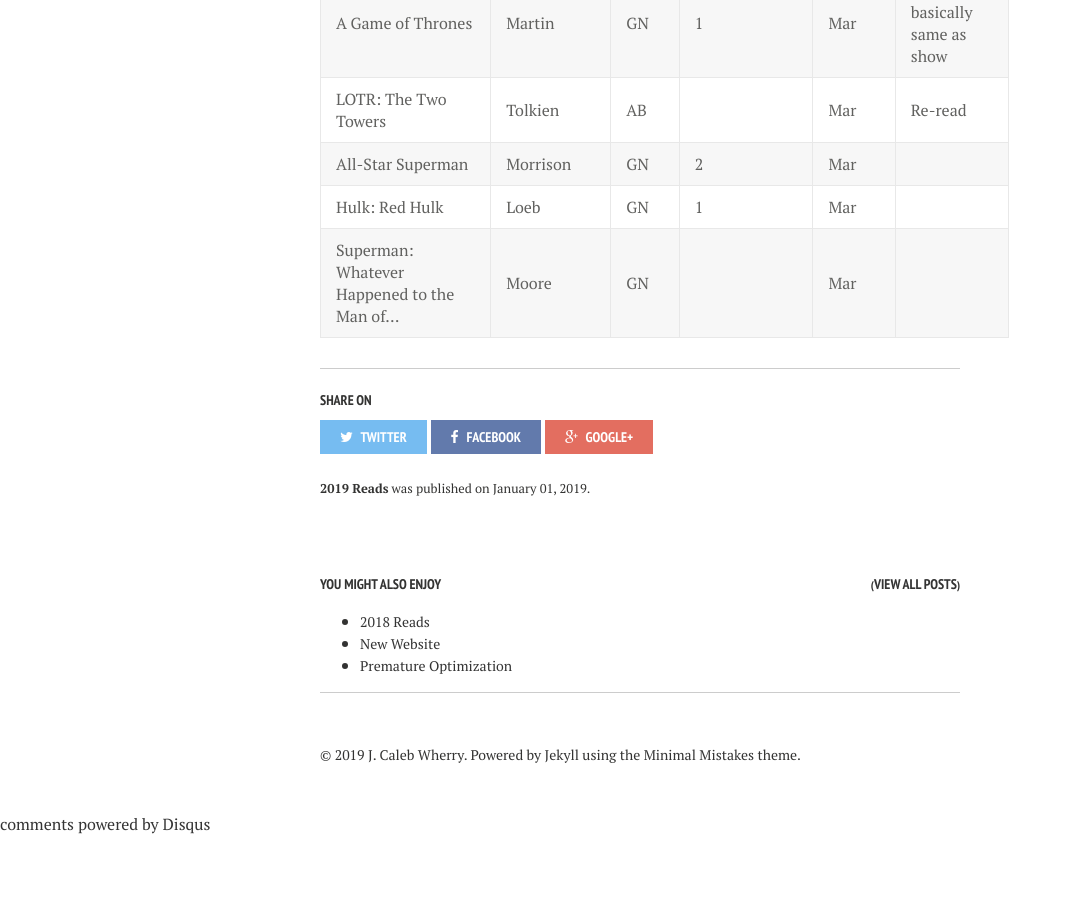
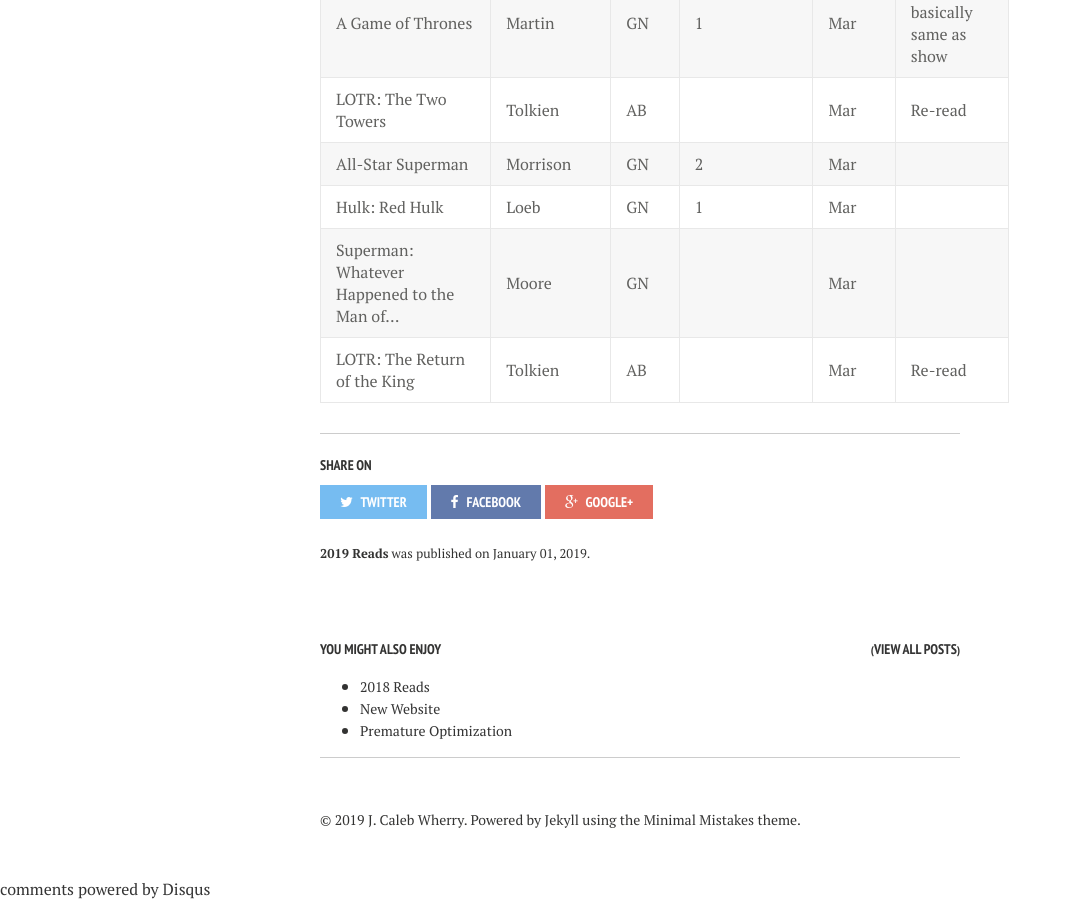
Before and after one commit to calebwherry/calebwherry.github.io, a Jekyll site: the page built from _posts/2019-01-01-2019-Reads.md, in a window 1280 px wide and 900 px high, scrolled down 4983 px. Shown: the whole window, without its empty margins (0-1072 px from the left). Built offline with Jekyll 4.4.1, drawn with Linux system fonts in a browser that asks for light colours; nearby versions of some CDN libraries; comment, search, counter and statistics services are not loaded; before the commit the page ends 5818 px from its top, so only the background shows below that.

Commit message:
Added new 2019 read

```diff
--- a/_posts/2019-01-01-2019-Reads.md
+++ b/_posts/2019-01-01-2019-Reads.md
@@ -101,3 +101,4 @@
 | All-Star Superman                             | Morrison       | GN    | 2            | Mar          |                                               |
 | Hulk: Red Hulk                                | Loeb           | GN    | 1            | Mar          |                                               |
 | Superman: Whatever Happened to the Man of...  | Moore          | GN    |              | Mar          |                                               |
+| LOTR: The Return of the King                  | Tolkien        | AB    |              | Mar          | Re-read                                       |
```
